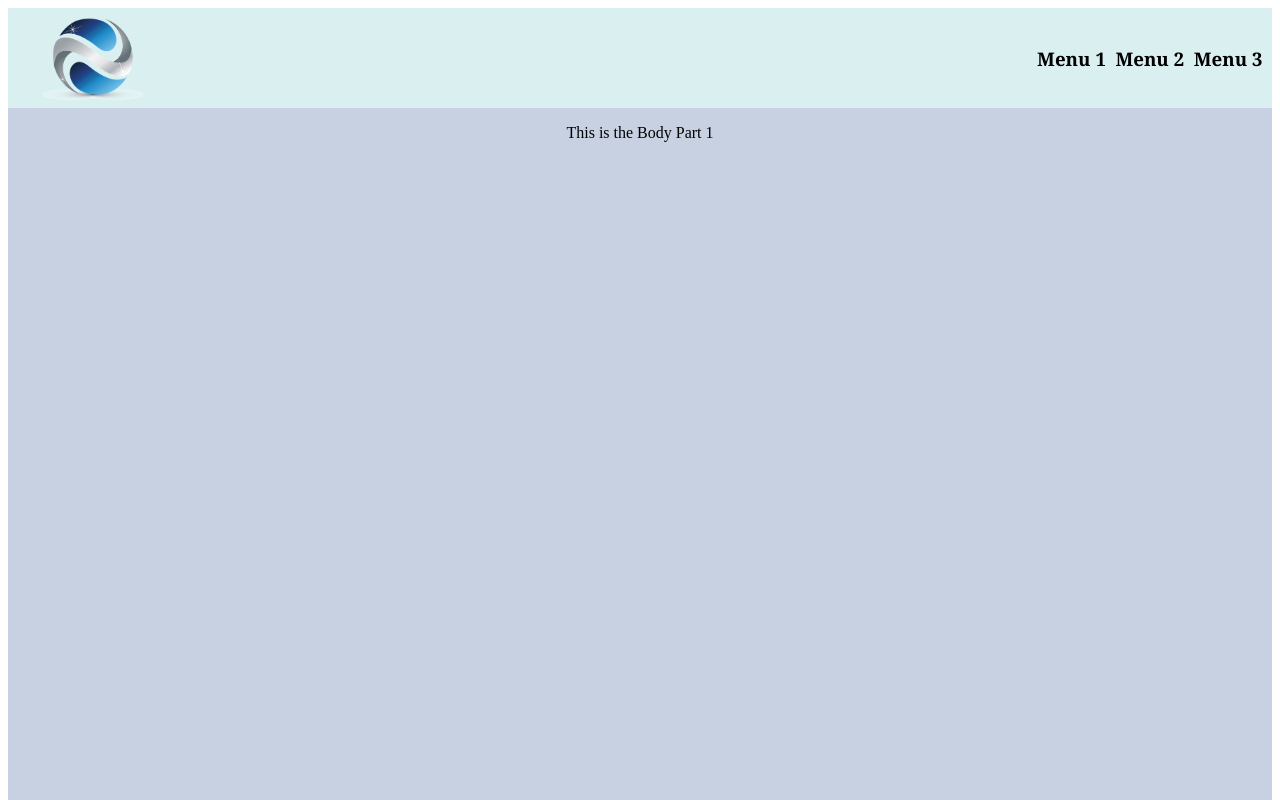
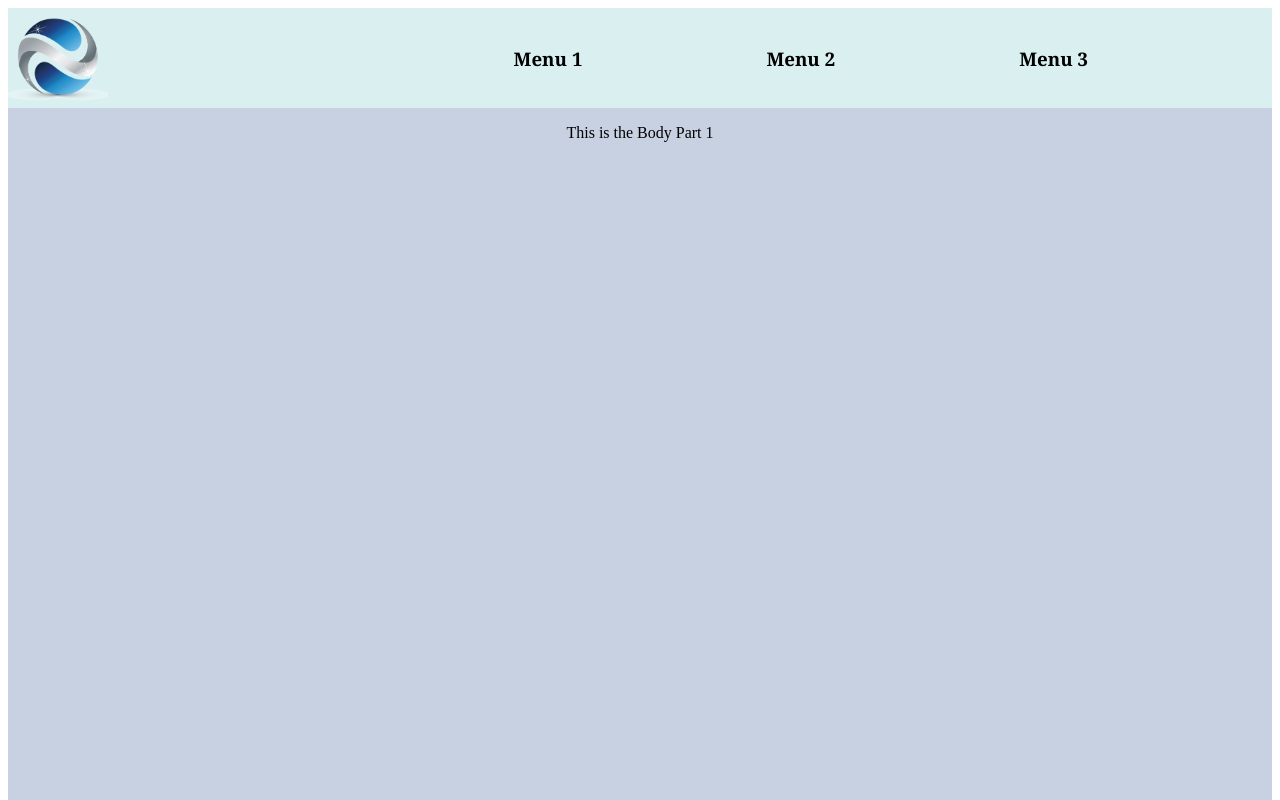
Before and after one commit to humayunfarooqi/git_test, a plain HTML site: page index.html in a window 1280 px wide. Shown: the top 800 px of the page. Drawn offline with Linux system fonts and the light colour scheme.

Commit message:
Update styles.css

```diff
--- a/styles.css
+++ b/styles.css
@@ -1,9 +1,8 @@
 .menu .center
 {
 
-padding-right: 70%;
-padding-left: 1%;
-margin-left: 1%;
+flex: 2 1 0%;
+
 }
 .menu
 {
@@ -18,6 +17,7 @@ margin-left: 1%;
 .menu .right
 {
     font-family: Georgia, serif;
+    flex: 1 1 0%;
 
 }
 footer
```
